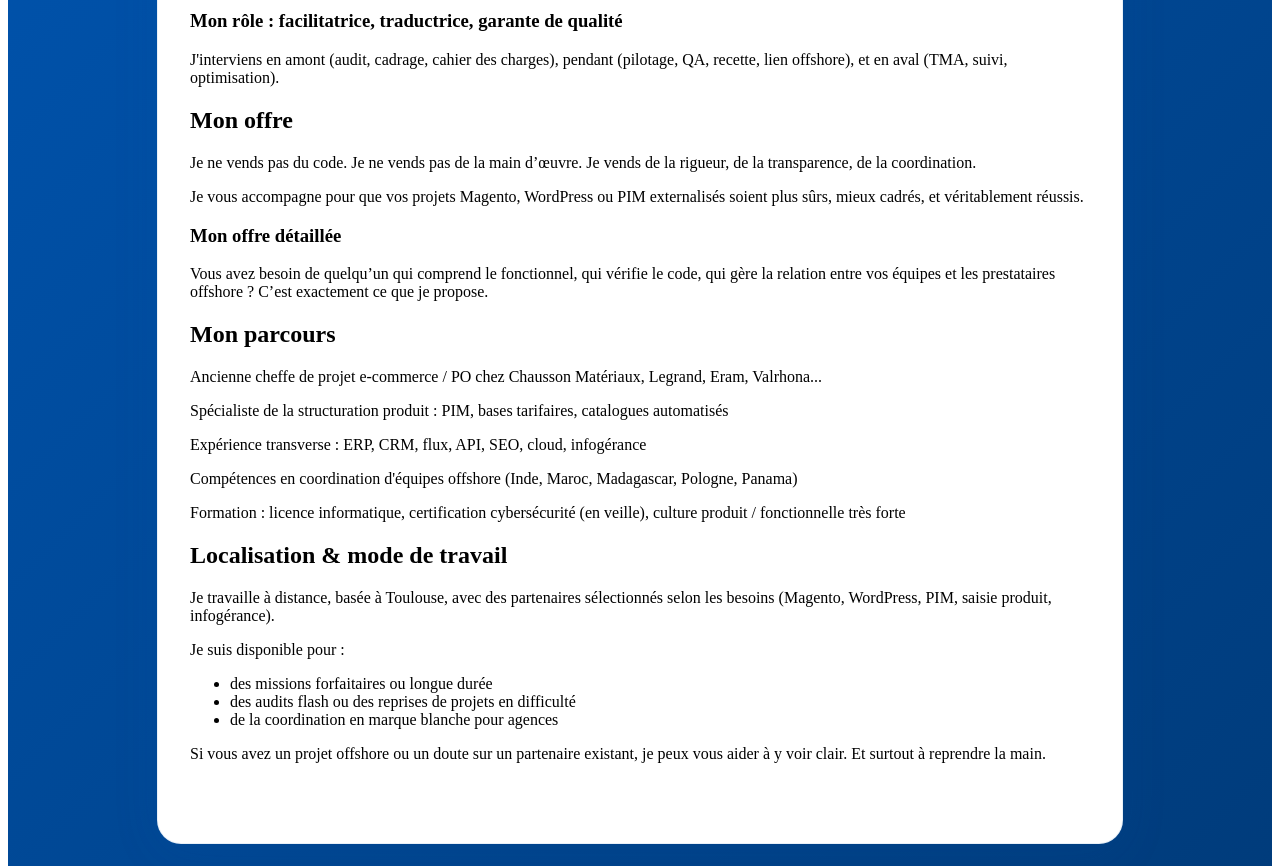
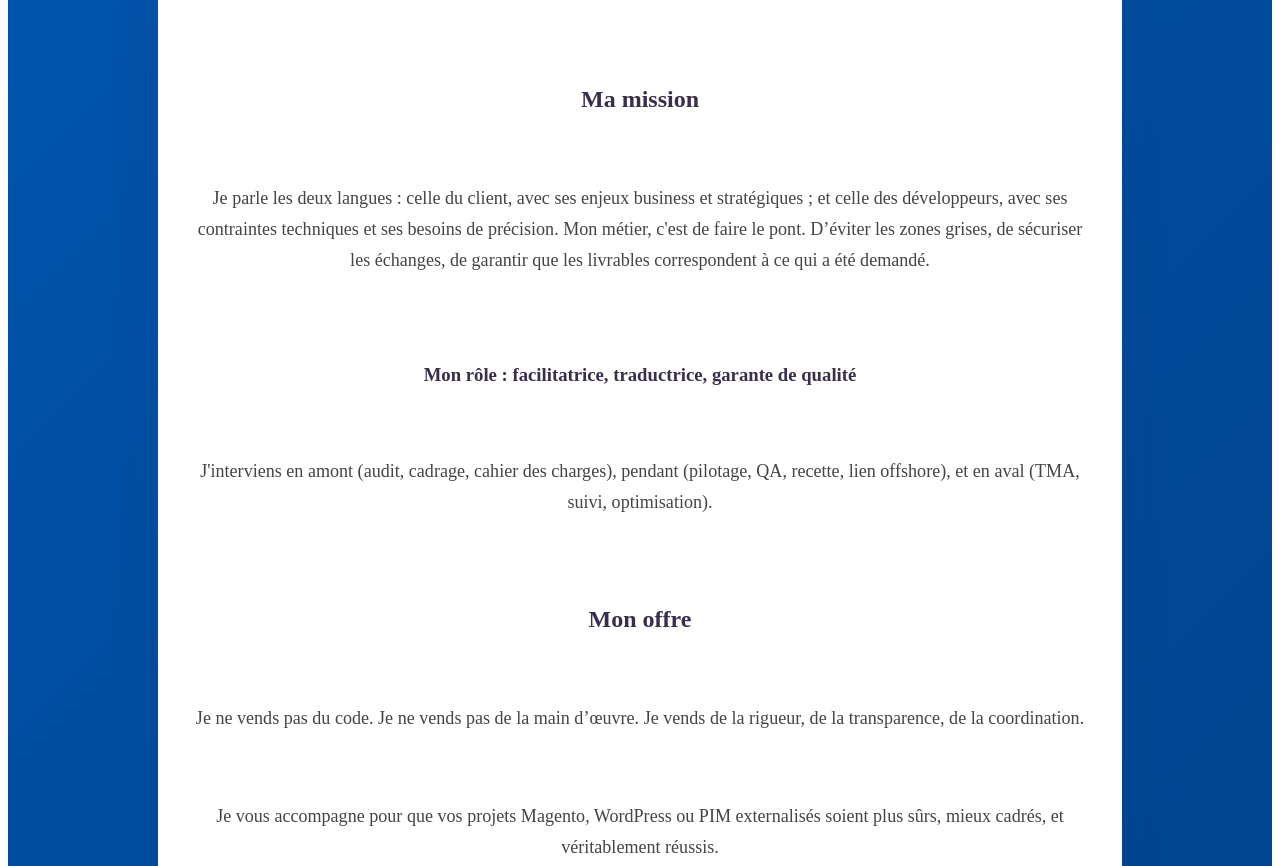
Before and after one commit to marialena31/portfolio2, a Gatsby site: page /about in a window 1280 px wide. Shown: the part 487-1353 px from the top of the page. Built offline with nearby package versions, Linux system fonts and the light colour scheme; Gatsby itself is replaced by a stand-in of ours.

Commit message:
style: improve style

```diff
--- a/src/components/about-page.module.scss
+++ b/src/components/about-page.module.scss
@@ -2,21 +2,58 @@
 @use '../styles/mixins' as *;
 
 .aboutPage {
-  padding: $spacing-xxxl 0 $spacing-xxl 0;
+  padding: 80px 0 $spacing-xxl 0;
   background: linear-gradient(135deg, $color-primary 0%, $color-primary-dark 100%);
   min-height: 100vh;
 }
 
 .aboutContainer {
+  width: 100%;
   max-width: 900px;
-  margin: $spacing-xxl auto;
-  background: $surface-primary;
-  border-radius: $border-radius-xl;
-  box-shadow: 0 8px 48px 0 rgba($color-primary, 0.10);
-  padding: $spacing-xxxl $spacing-xl;
-  border: 1.5px solid rgba($color-primary, 0.09);
-  position: relative;
-  z-index: 2;
+  margin: 0 auto;
+  padding: 3rem 2rem;
+  background: #fff;
+  box-shadow: 0 8px 48px 0 rgba(58, 46, 77, 0.10);
+  border-radius: 24px;
+  display: flex;
+  flex-direction: column;
+  gap: 28px;
+}
+
+.aboutContainer h1 {
+  text-align: center;
+  font-weight: 700;
+  color: #3a2e4d;
+  margin-bottom: 1.5rem;
+  margin-top: 0;
+}
+
+.aboutContainer h2,
+.aboutContainer h3 {
+  text-align: center;
+  font-weight: 700;
+  color: #3a2e4d;
+  margin-bottom: 1.5rem;
+  margin-top: 2.5rem;
+}
+
+.aboutContainer p {
+  color: #444;
+  font-size: 1.13rem;
+  margin-bottom: 1.3rem;
+  text-align: center;
+  line-height: 1.7;
+}
+
+.aboutContainer ul, .aboutContainer ol {
+  margin: 1.2em auto 2em 2.2em;
+  padding-left: 1.2em;
+  font-size: 1.08rem;
+  color: #444;
+}
+
+.aboutContainer li {
+  margin-bottom: 0.5em;
 }
 
 .about-section {
--- a/src/templates/blog-post.tsx
+++ b/src/templates/blog-post.tsx
@@ -23,7 +23,7 @@
   return (
     <Layout>
       <SEO title={post.title} description={post.excerpt} />
-      <section className="section">
+      <section className={styles.section}>
         <div className={styles.article}>
           <button
             onClick={() => window.history.back()}
```
Also changed, not shown: src/components/services-page.module.scss (+4 -3 lines), src/pages/blog.module.scss (+6 -5 lines), src/templates/blog-post.module.scss (+16 -9 lines).
